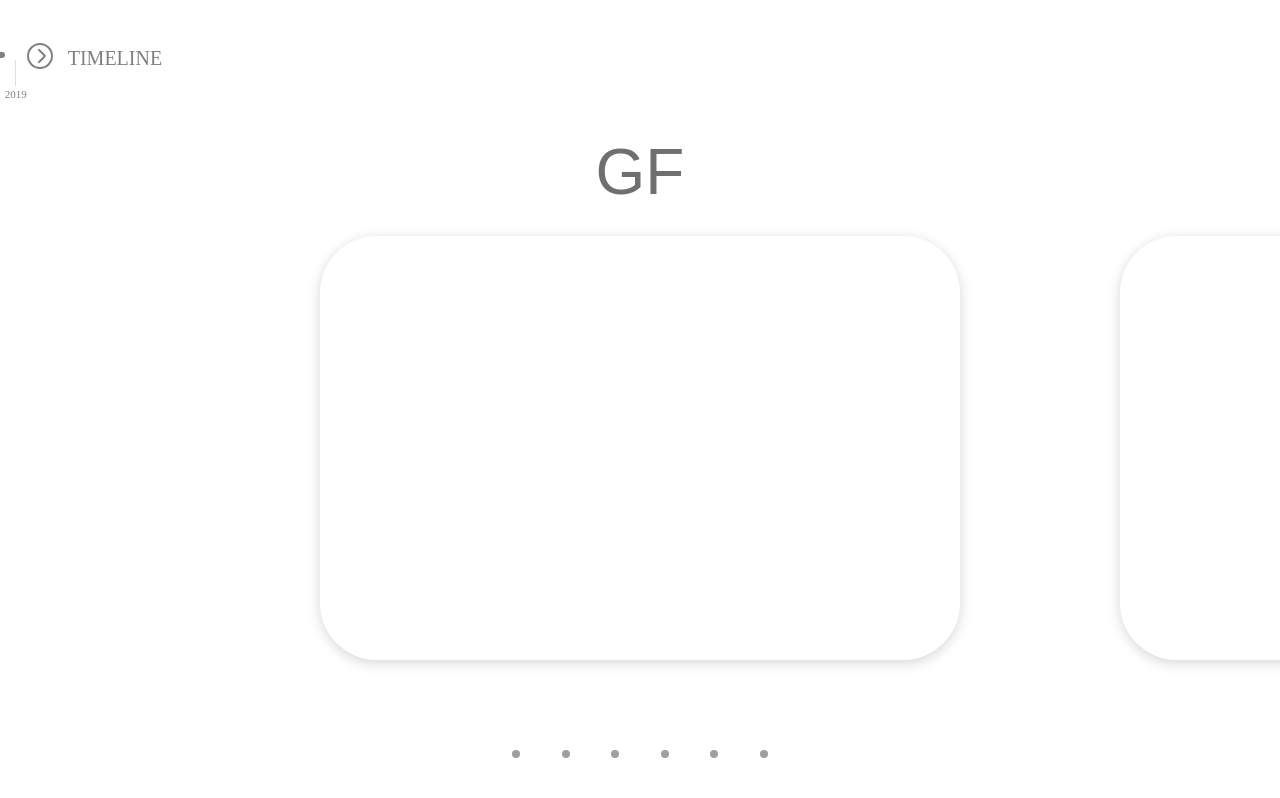
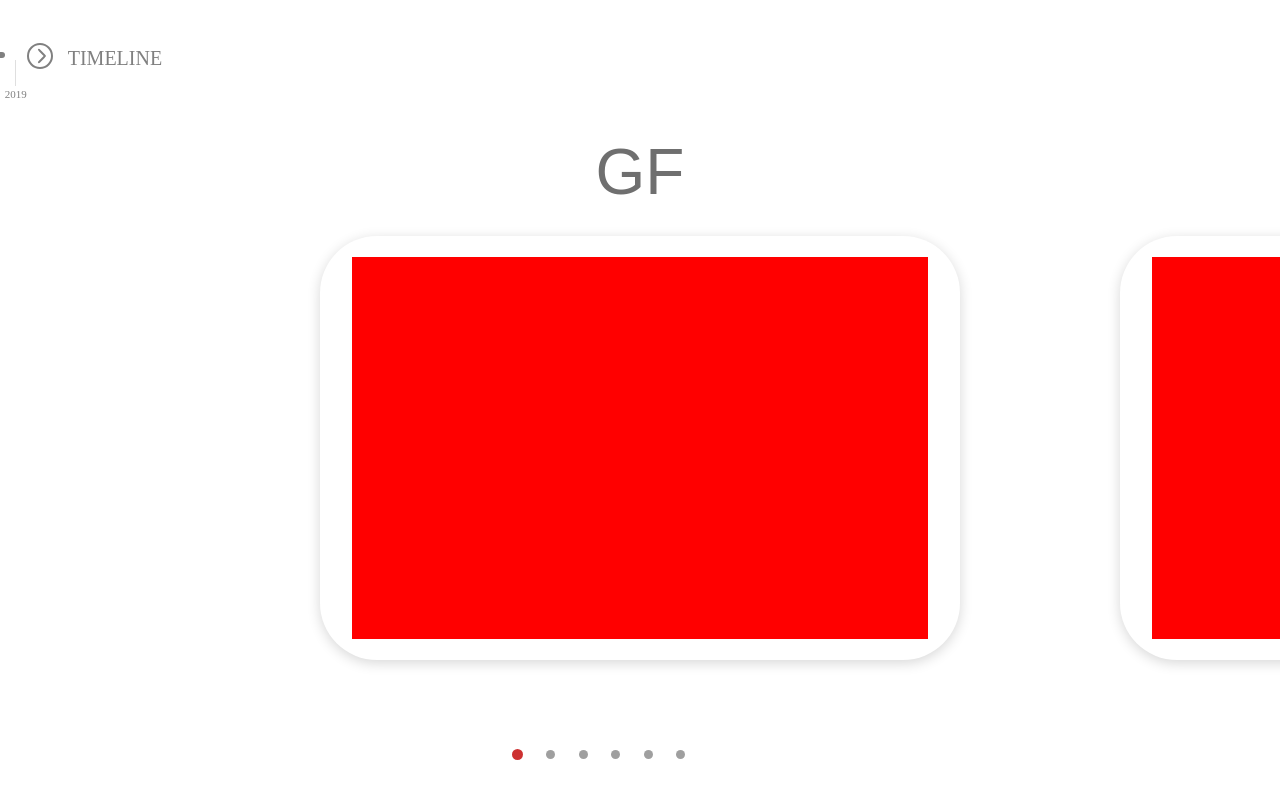
Before and after one commit to May16890/Apollo-webdoc, a React (Create React App) app: page /singlePage/apollo1 in a window 1280 px wide. Built offline with nearby package versions, Linux system fonts and the light colour scheme.

Commit message:
singlePage almost done

```diff
--- a/src/components/SingleCard/SingleCard.js
+++ b/src/components/SingleCard/SingleCard.js
@@ -1,11 +1,22 @@
 import React from 'react';
 import './SingleCard.scss';
 
-const SingleCard = props => (
-    <div className='singlePage__cardsContainer__wrapper'>
-        <h2 className='singlePage__cardTitle'>{props.title}</h2>
-        <div className='singlePage__card'></div>
-    </div>
-);
+const SingleCard = props => {
+    const  style = {
+        wrapper: props.fullscreen ? {height: '100vh', opacity: props.opacity} : {opacity: props.opacity},
+        title: props.fullscreen ? 0 : 1,
+        card: props.fullscreen ? 'fullscreen' : '',
+        cardContained: props.fullscreen ? 80 : 90,
+    };
+
+    return (
+        <div className='singlePage__cardsContainer__wrapper' onClick={props.onClick} style={style.wrapper}>
+            <h2 className='singlePage__cardTitle' style={{opacity: style.title}}>{props.title}</h2>
+            <div className={`singlePage__card ${style.card}`}>
+                <div style={{transition: 'ease-in-out 1s', background: 'red', width: `${style.cardContained}%`, height: `${style.cardContained}%`}}></div>
+            </div>
+        </div>
+    );
+}
 
 export default SingleCard;
--- a/src/components/SingleCard/SingleCard.scss
+++ b/src/components/SingleCard/SingleCard.scss
@@ -7,6 +7,7 @@
             align-items: center;
             margin-right: 12.5vw;
             height: 65vh;
+            transition: ease-in-out 1s;
         }
     }
     &__cardTitle {
@@ -14,11 +15,24 @@
         font-weight: 400;
         font-size: 4em;
         color: #6F6F6F;
+        transition: ease-in-out 1s;
     }
     &__card {
         height: 53vh;
         width: 50vw;
         border-radius: 57px;
         box-shadow: 0px 3px 13px rgba(0, 0, 0, .16);
+        display: flex;
+        justify-content: center;
+        align-items: center;
+        transition: ease-in-out 1s;
     }
 }
+
+.fullscreen {
+    width: 100vw;
+    height: 100vh;
+    transform: translateY(-1vh) translateX(-25vw);
+    border: none;
+    box-shadow: none;
+}
--- a/src/components/SinglePage/SinglePage.js
+++ b/src/components/SinglePage/SinglePage.js
@@ -5,24 +5,70 @@ import Timeline from '../Timeline/Timeline';
 import SingleCard from '../SingleCard/SingleCard';
 
 class SinglePage extends Component {
+  state = {
+    currentCard: 0,
+    fullscreen: false,
+  }
+
+  componentDidUpdate(prevProps) {
+    if (prevProps.page !== this.props.page) {
+      this.setState({
+        currentCard: 0,
+        fullscreen: 0,
+      })
+    }
+  }
+
+  handleClickDot = index => {
+    this.setState({
+      currentCard: index,
+      fullscreen: false,
+    })
+  }
+
+  handleClickCard = index => {
+    if (this.state.currentCard === index) {
+      this.setState({
+        fullscreen: true,
+      })
+      return null;
+    }
+
+    this.setState({
+      currentCard: index,
+    })
+  }
+
+  closeFS = () => {
+    this.setState({
+      fullscreen: false,
+    })
+  }
+
   render() {
+    const { currentCard, fullscreen } = this.state;
+    const marginLeft = 25 + (currentCard * -62.5);
     return (
       <section className='singlePage'>
         <Timeline color='grey' isClosed={true}/>
 
-        <div className='singlePage__cardsContainer'>
-          <SingleCard title='GF'/>
-          <SingleCard title='FF'/>
-          <SingleCard title='WESH'/>
+        <div className='singlePage__cardsContainer' style={{marginLeft: `${marginLeft}vw`}}>
+          <SingleCard title='GF' onClick={() => this.handleClickCard(0)} fullscreen={currentCard === 0 ? fullscreen : false} opacity={fullscreen && (currentCard !== 0) ? 0 : 1}/>
+          <SingleCard title='FF' onClick={() => this.handleClickCard(1)} fullscreen={currentCard === 1 ? fullscreen : false} opacity={fullscreen && (currentCard !== 1) ? 0 : 1}/>
+          <SingleCard title='WESH' onClick={() => this.handleClickCard(2)} fullscreen={currentCard === 2 ? fullscreen : false} opacity={fullscreen && (currentCard !== 2) ? 0 : 1}/>
+          <SingleCard title='GF' onClick={() => this.handleClickCard(3)} fullscreen={currentCard === 3 ? fullscreen : false} opacity={fullscreen && (currentCard !== 3) ? 0 : 1}/>
+          <SingleCard title='FF' onClick={() => this.handleClickCard(4)} fullscreen={currentCard === 4 ? fullscreen : false} opacity={fullscreen && (currentCard !== 4) ? 0 : 1}/>
+          <SingleCard title='WESH' onClick={() => this.handleClickCard(5)} fullscreen={currentCard === 5 ? fullscreen : false} opacity={fullscreen && (currentCard !== 5) ? 0 : 1}/>
         </div>
 
         <div className='singlePage__dotsContainer'>
-          <div className='singlePage__dot'></div>
-          <div className='singlePage__dot'></div>
-          <div className='singlePage__dot'></div>
-          <div className='singlePage__dot'></div>
-          <div className='singlePage__dot'></div>
-          <div className='singlePage__dot'></div>
+          <div className={`singlePage__dot ${currentCard === 0 ? 'redDot' : ''}`} onClick={() => this.handleClickDot(0)}></div>
+          <div className={`singlePage__dot ${currentCard === 1 ? 'redDot' : ''}`} onClick={() => this.handleClickDot(1)}></div>
+          <div className={`singlePage__dot ${currentCard === 2 ? 'redDot' : ''}`} onClick={() => this.handleClickDot(2)}></div>
+          <div className={`singlePage__dot ${currentCard === 3 ? 'redDot' : ''}`} onClick={() => this.handleClickDot(3)}></div>
+          <div className={`singlePage__dot ${currentCard === 4 ? 'redDot' : ''}`} onClick={() => this.handleClickDot(4)}></div>
+          <div className={`singlePage__dot ${currentCard === 5 ? 'redDot' : ''}`} onClick={() => this.handleClickDot(5)}></div>
+          <span className='singlePage__closeFS' style={fullscreen ? {opacity: 1} : {opacity: 0}} onClick={this.closeFS}>FERMER</span>
         </div>
       </section>
     );
--- a/src/components/SinglePage/SinglePage.scss
+++ b/src/components/SinglePage/SinglePage.scss
@@ -9,6 +9,7 @@
         display: flex;
         flex-direction: row;
         margin-left: 25vw;
+        transition: ease-in-out 1s;
     }
     &__dotsContainer {
         position: absolute;
@@ -21,17 +22,26 @@
         height: 12px;
     }
     &__dot {
-        width: 8px;
-        height: 8px;
+        width: 9px;
+        height: 9px;
         background: #0F0F0F;
         opacity: .4;
         border-radius: 50%;
         cursor: pointer;
     }
-    // &__dot:hover {
-    //     background: #C30909;
-    //     opacity: .84;
-    //     width: 12px;
-    //     height: 12px;
-    // }
+    &__closeFS {
+        color: #CC2F2F;
+        transition: ease-in-out 1s;
+        cursor: pointer;
+        font-family: 'Avenir', 'Fjalla One', sans-serif;
+        font-size: 12px;
+        letter-spacing: 1.4px;
+    }
 }
+
+.redDot {
+    background: #C30909;
+    opacity: .84;
+    width: 11px;
+    height: 11px;
+}
```
